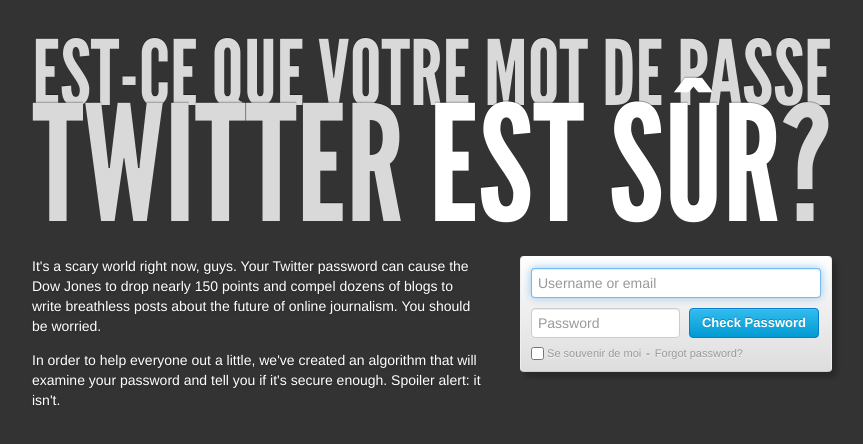
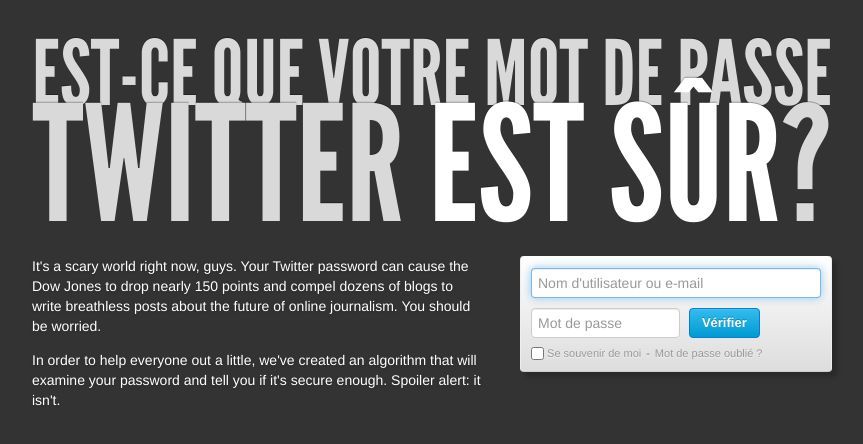
Before and after one commit to Rudloff/passwordchecker, a plain HTML site: page index.html in a window 1280 px wide. Shown: the whole page, without its empty margins (208-1071 px from the left). Drawn offline with nearby package versions, Linux system fonts and the light colour scheme.

Commit message:
Seconde partie de traduction

```diff
--- a/index.html
+++ b/index.html
@@ -19,9 +19,9 @@
                 </div>
                 <div class="right">
                     <div class='signupbox front-signin'>
-                        <input type="text" id="uname" placeholder="Username or email" class='username'/>
-                        <input type="password" id="upass" placeholder="Password" class='pass'/>
-                        <input type="submit" class="btn btn-primary" value="Check Password"/>
+                        <input type="text" id="uname" placeholder="Nom d'utilisateur ou e-mail" class='username'/>
+                        <input type="password" id="upass" placeholder="Mot de passe" class='pass'/>
+                        <input type="submit" class="btn btn-primary" value="V&eacute;rifier"/>
 
                         <div class="remember-forgot">
                           <label class="remember">
@@ -29,7 +29,7 @@
                             <span>Se souvenir de moi</span>
                           </label>
                           <span class="separator">-</span>
-                          <a class="forgot" href="account/resend_password.html">Forgot password?</a>
+                          <a class="forgot" href="account/resend_password.html">Mot de passe oubli&eacute; ?</a>
                         </div>
                     </div>
                 </div>
```
